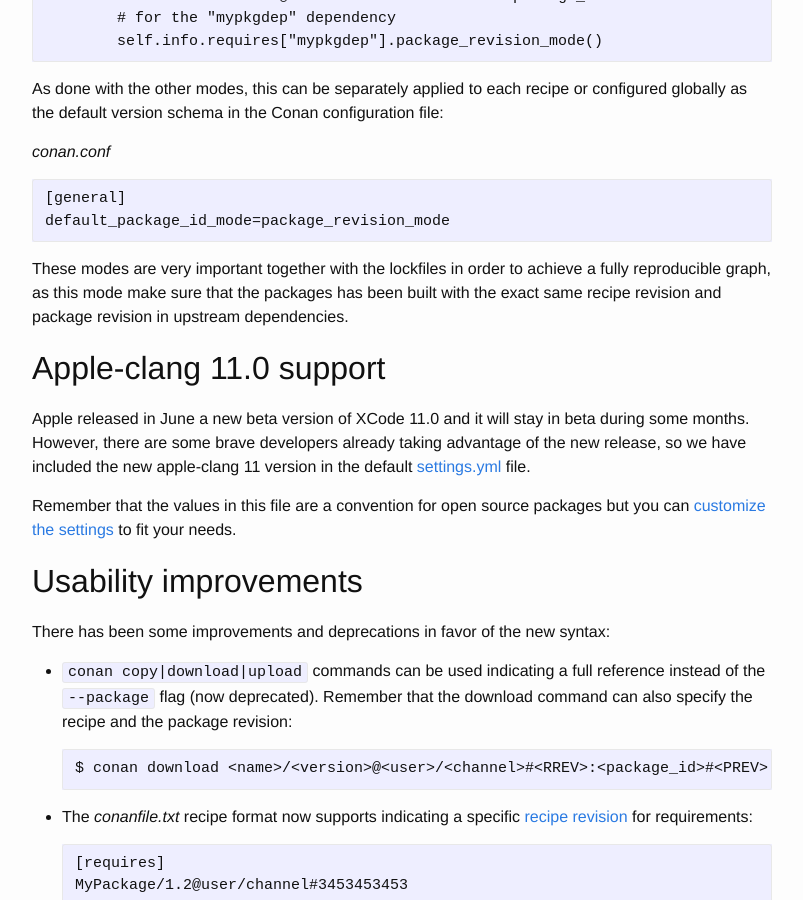
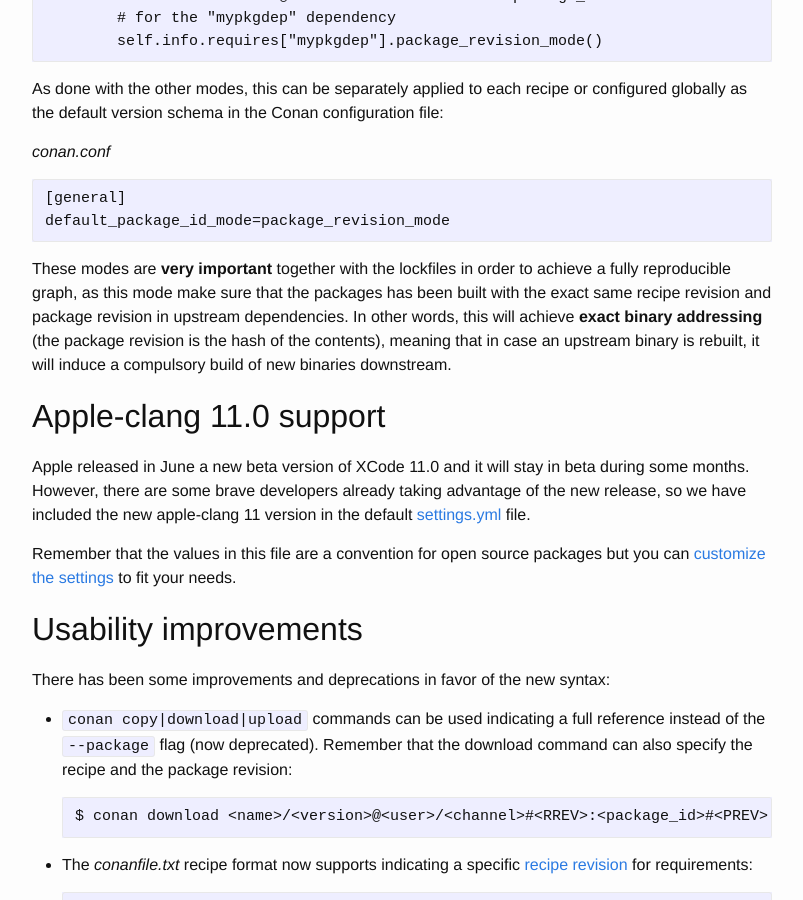
Before and after one commit to conan-io/conan-io.github.io, a Jekyll site: the page built from _posts/2019-07-15-New-conan-release-1-17.markdown, in a window 1280 px wide and 900 px high, scrolled down 2463 px. Shown: the whole window, without its empty margins (238-1041 px from the left). Built offline with Jekyll 4.4.1, drawn with Linux system fonts in a browser that asks for light colours; comment, search, counter and statistics services are not loaded.

Commit message:
remark the importance of package revision mode

````diff
--- a/_posts/2019-07-15-New-conan-release-1-17.markdown
+++ b/_posts/2019-07-15-New-conan-release-1-17.markdown
@@ -11,7 +11,8 @@ Great news in this 1.17 release! The new lockfile feature has arrived together w
 
 We are running a user survey to gather some feedback from the community. As you know, Conan Package Manager is fully OpenSource, we do not
 capture any kind of information on your usage. This survey will help us to size our resources accordingly across different areas
-(development, support, etc.), to estimate the importance of some feature requests, the impact of bugs or regressions, and to prioritize development in general.
+(development, support, etc.), to estimate the importance of some feature requests, the impact of bugs or regressions, and to prioritize
+development in general.
 
 Please take **2 minutes** to [fill the survey](https://www.surveymonkey.com/r/ConanCommunity) and help the Conan project. The results of the
 survey will be exclusively for the internal use of the JFrog-Conan team to evolve Conan to better suit your needs. Thanks!
@@ -24,7 +25,9 @@ version works well within a larger product or project, that is, when that packag
 The packages that depend on the modified one might need to be rebuilt, but if something else changed (a new version of an upstream
 dependency is released), it is impossible to achieve reproducible builds.
 
-The Conan lockfiles achieve that functionality storing the information of a dependency graph. This information includes the exact versions, revisions, options, and configuration. As every graph in Conan is different depending on the input settings and options of each profile used, there will be one lockfile for each configuration.
+The Conan lockfiles achieve that functionality storing the information of a dependency graph. This information includes the exact versions,
+revisions, options, and configuration. As every graph in Conan is different depending on the input settings and options of each profile used,
+there will be one lockfile for each configuration.
 
 <div align="center">
     <figure>
@@ -46,7 +49,8 @@ downstream consumers. This can be achieved with the aforementioned lockfiles and
 section).
 
 However, managing the update of dependencies might be tricky, as some packages will require the rebuild of downstream ones and the update of
-one dependency might not be as easy as changing the version manually. In order to achieve that, we have released the new ``conan graph`` command. This new command will allow you to:
+one dependency might not be as easy as changing the version manually. In order to achieve that, we have released the new ``conan graph``
+command. This new command will allow you to:
 
 - Generate lockfiles for a given graph without running a complete installation (without downloading or rebuilding): ``conan graph lock``
 
@@ -61,7 +65,8 @@ Check the full reference of the commands in the [documentation](https://docs.con
 ## Package ID modes for recipe and package revisions
 
 We have increased the possibilities of the package ID
-[versioning schema](https://docs.conan.io/en/latest/creating_packages/define_abi_compatibility.html#versioning-schema) including the ``recipe_revision_mode()`` and ``package_revision_mode()``. These modes will make the package ID of a package depending on the
+[versioning schema](https://docs.conan.io/en/latest/creating_packages/define_abi_compatibility.html#versioning-schema) including the
+``recipe_revision_mode()`` and ``package_revision_mode()``. These modes will make the package ID of a package depending on the
 recipe revision (for the first mode) and on the package ID and package revision (for the latest mode) of the requirements.
 
 ```
@@ -83,7 +88,10 @@ Conan configuration file:
 default_package_id_mode=package_revision_mode
 ```
 
-These modes are very important together with the lockfiles in order to achieve a fully reproducible graph, as this mode make sure that the packages has been built with the exact same recipe revision and package revision in upstream dependencies.
+These modes are **very important** together with the lockfiles in order to achieve a fully reproducible graph, as this mode make sure that
+the packages has been built with the exact same recipe revision and package revision in upstream dependencies. In other words, this will
+achieve **exact binary addressing** (the package revision is the hash of the contents), meaning that in case an upstream binary is rebuilt,
+it will induce a compulsory build of new binaries downstream.
 
 ## Apple-clang 11.0 support
 
````
